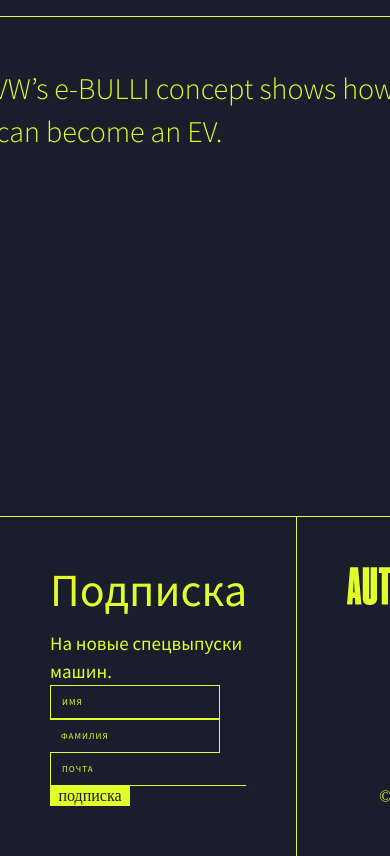
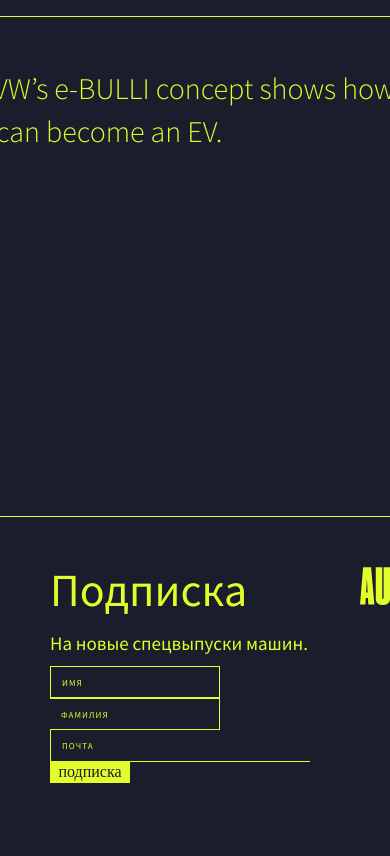
Before and after one commit to deadoutsided/microbus, a plain HTML site: page index.html in a window 390 px wide. Shown: the part 2590-3446 px from the top of the page. After the commit the page ends 3423 px from the top, so only its background shows below. Drawn offline with Linux system fonts and the light colour scheme; files whose address does not match are found by name.

Commit message:
feature: added adaptive for  tablet resol

```diff
--- a/blocks/footer/footer.scss
+++ b/blocks/footer/footer.scss
@@ -13,10 +13,31 @@
     padding: 50px;
     border: solid $color;
     border-width: 1px 1px 0 0;
+    box-sizing: border-box;
 
     &:last-child{
       border-width: 1px 0 0 0;
       justify-content: space-between;
+
+      @media screen and (max-width: 1100px) {
+        &{
+          padding: 50px 50px 50px 0;
+          max-width: 234px;
+          border-width: 0;
+        }
+      }
+    }
+
+    @media screen and (max-width: 1100px) {
+      &{
+        border-width: 0;
+      }
+    }
+
+    @media screen and (max-width: 880px) {
+      &{
+        width: fit-content;
+      }
     }
   }
 
@@ -39,4 +60,12 @@
   &__copyright{
     margin: 0 0 0 auto;
   }
+
+  @media screen and (max-width: 1100px) {
+    &{
+      justify-content: space-between;
+      border: solid $color;
+      border-width: 1px 0 0;
+    }
+  }
 }
--- a/blocks/form/form.scss
+++ b/blocks/form/form.scss
@@ -12,6 +12,7 @@
     text-transform: uppercase;
     letter-spacing: 1px;
     width: 170px;
+    height: 32px;
     box-sizing: border-box;
     padding: 7px 0 7px 11px;
     border: solid $color;
```
Also changed, not shown: pages/index.css, 1 other file.
